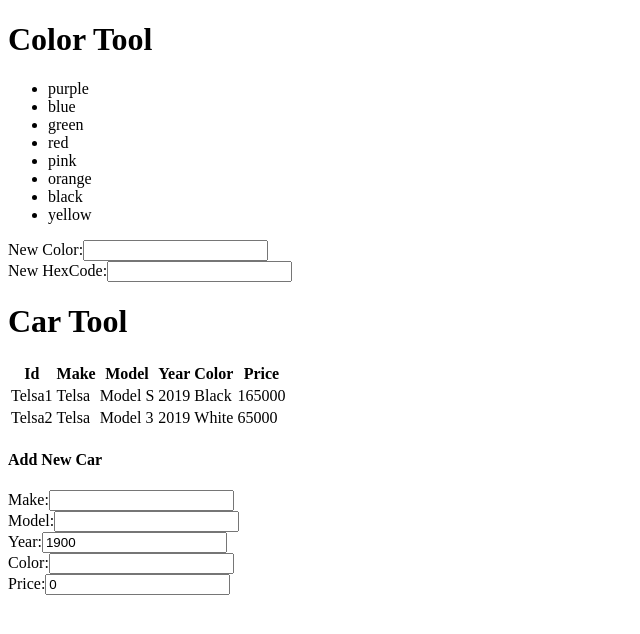
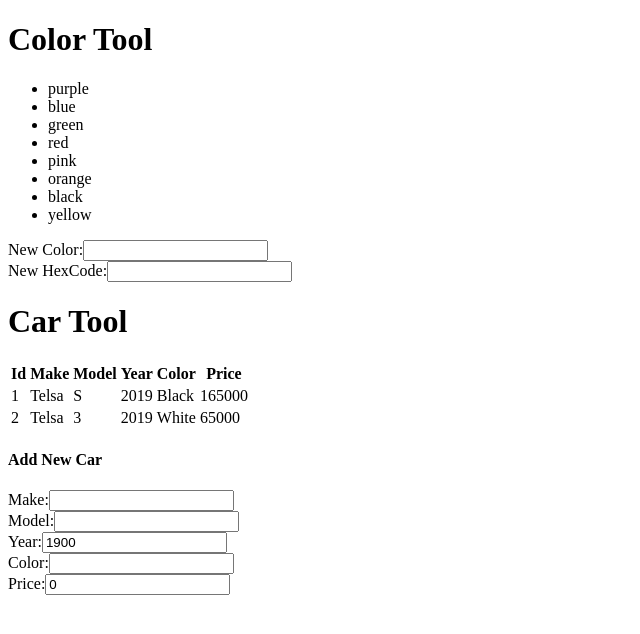
Before and after one commit to mthomas-github/ReactTraining, a React (Create React App) app in the folder demo-app/: page / in a window 1280 px wide. Shown: the top 634 px of the page, without its empty margins (0-640 px from the left). Built offline with nearby package versions, Linux system fonts and the light colour scheme.

Commit message:
clean up code

```diff
--- a/demo-app/src/index.js
+++ b/demo-app/src/index.js
@@ -9,8 +9,8 @@ const colorsList = [
 ];
 
 const carsList = [
-    { id: 'Telsa1', make: 'Telsa', model: 'Model S', year: 2019, color: 'Black', price: 165000 },
-    { id: 'Telsa2', make: 'Telsa', model: 'Model 3', year: 2019, color: 'White', price: 65000 }
+    { id: '1', make: 'Telsa', model: 'S', year: 2019, color: 'Black', price: 165000 },
+    { id: '2', make: 'Telsa', model: '3', year: 2019, color: 'White', price: 65000 }
 ];
 
 
```
